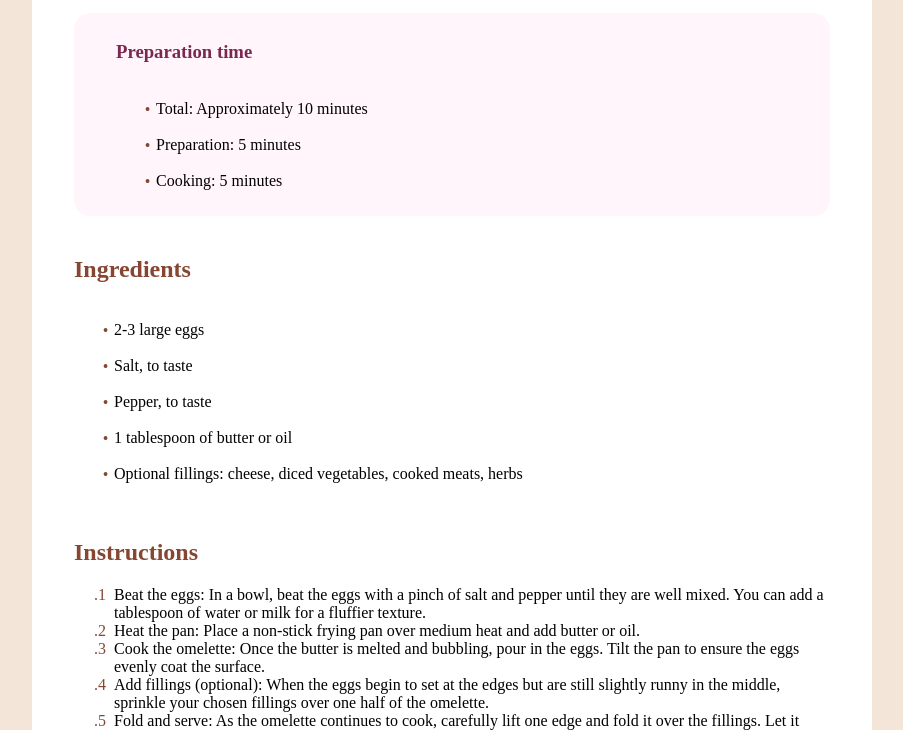
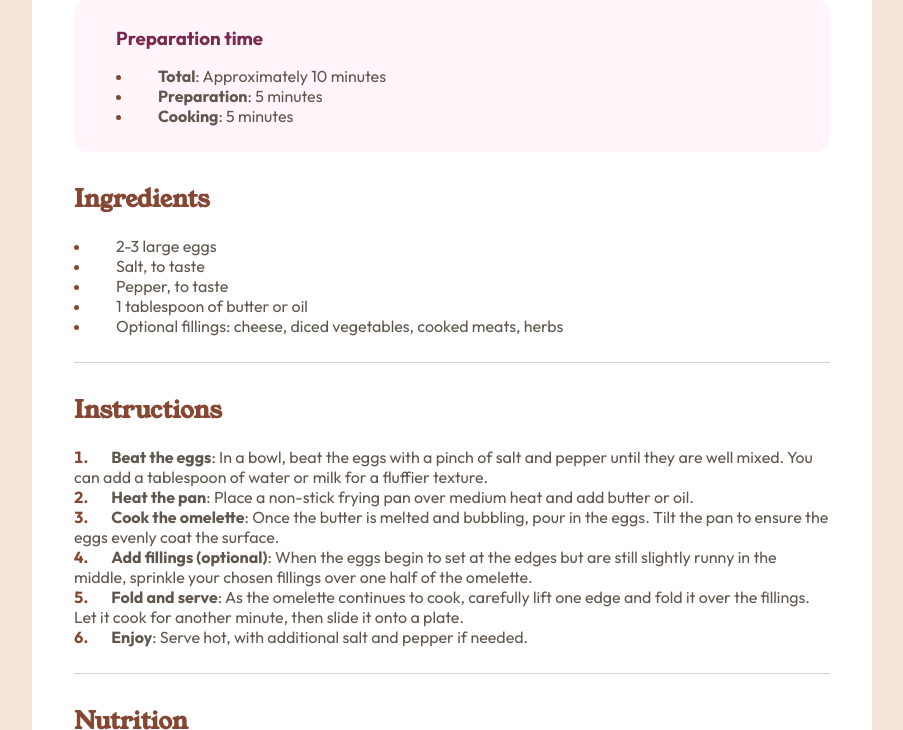
Before and after one commit to shonczinner/recipe-page-main, a plain HTML site: page index.html in a window 1280 px wide. Shown: the part 649-1379 px from the top of the page, without its empty margins (188-1091 px from the left). Drawn offline with Linux system fonts and the light colour scheme.

Commit message:
Solution

```diff
--- a/index.html
+++ b/index.html
@@ -26,13 +26,13 @@
     <div id="prep-time-container">
       <h3>Preparation time</h3>
       <ul>
-        <li>Total: Approximately 10 minutes</li>
-        <li>Preparation: 5 minutes</li>
-        <li>Cooking: 5 minutes</li>
+        <li><b>Total</b>: Approximately 10 minutes</li>
+        <li><b>Preparation</b>: 5 minutes</li>
+        <li><b>Cooking</b>: 5 minutes</li>
       </ul>
     </div>
 
-    <div>
+    <div style="border-bottom:solid lightgrey 1px">
       <h2>Ingredients</h2>
       <ul>
         <li>2-3 large eggs</li>
@@ -43,24 +43,24 @@
       </ul>
     </div>
 
-  <div>
+  <div style="border-bottom:solid lightgrey 1px">
     <h2>Instructions</h2>
     <ol>
-      <li>Beat the eggs: In a bowl, beat the eggs with a pinch of salt and pepper until they are well mixed.
+      <li><b>Beat the eggs</b>: In a bowl, beat the eggs with a pinch of salt and pepper until they are well mixed.
       You can add a tablespoon of water or milk for a fluffier texture.</li>
 
-      <li>Heat the pan: Place a non-stick frying pan over medium heat and add butter or oil.</li>
+      <li><b>Heat the pan</b>: Place a non-stick frying pan over medium heat and add butter or oil.</li>
 
-      <li>Cook the omelette: Once the butter is melted and bubbling, pour in the eggs. Tilt the pan to ensure
+      <li><b>Cook the omelette</b>: Once the butter is melted and bubbling, pour in the eggs. Tilt the pan to ensure
       the eggs evenly coat the surface.</li>
 
-      <li>Add fillings (optional): When the eggs begin to set at the edges but are still slightly runny in the
+      <li><b>Add fillings (optional)</b>: When the eggs begin to set at the edges but are still slightly runny in the
       middle, sprinkle your chosen fillings over one half of the omelette.</li>
 
-      <li>Fold and serve: As the omelette continues to cook, carefully lift one edge and fold it over the
+      <li><b>Fold and serve</b>: As the omelette continues to cook, carefully lift one edge and fold it over the
       fillings. Let it cook for another minute, then slide it onto a plate.</li>
 
-      <li>Enjoy: Serve hot, with additional salt and pepper if needed.</li>
+      <li><b>Enjoy</b>: Serve hot, with additional salt and pepper if needed.</li>
     </ol>
   </div>
   <div>
--- a/styles.css
+++ b/styles.css
@@ -1,4 +1,14 @@
 .attribution {visibility: hidden;}
+
+@font-face {
+    font-family: outfit;
+    src: url(assets/fonts/outfit/Outfit-VariableFont_wght.ttf);
+  }
+
+@font-face {
+font-family: young;
+src: url(assets/fonts/young-serif/YoungSerif-Regular.ttf);
+}
 
 :root {
     --Nutmeg: hsl(14, 45%, 36%);
@@ -16,17 +26,21 @@ body {
     background-color:  white    ;
     padding: 0px;
     margin:0px;
+    font-family:outfit;
+    color: var(--WengeBrown);
 }
 
 #recipe-container >*:not(img){
-    padding-left: 5%;
-    padding-right: 5%;
+    margin-left: 5%;
+    margin-right: 5%;
     padding-top: 10px;
     padding-bottom: 10px;
 }
 
+
 h3{
-    color:var(--DarkRaspberry)
+    color:var(--DarkRaspberry);
+    margin-bottom:0;
 }
 
 
@@ -45,35 +59,37 @@ th{
     font-weight:normal;
 }
 
-ul li{
-    list-style: none;
+
+
+li::marker{
+    color: var(--Nutmeg);
+    font-weight: bold;
 }
 
-ul li:before{
-    content: '\2022';
-    color: var(--Nutmeg);
-    display: block;
-    height: 5;
-    width: 5;
-    left: -0.7em;
-    top: 1.2em;
-    position: relative;
+li:before{
+    content: "";
+    padding-left: 20px;
 }
 
-ol {list-style: none; counter-reset: li}
-
-ol li{
-    counter-increment: li
+ol,ul{
+    list-style-position: inside;
+    padding-left: 0;
 }
 
-ol li:before{
-    content: counter(li)"."; color: var(--Nutmeg);
-        display: inline-block; width: 1em; margin-left: -1.5em;
-        margin-right: 0.5em; text-align: right; direction: rtl
+
+
+h1{
+    color: black;
+    margin: 0;
 }
+
 
 td{
     font-weight:bold;
+}
+
+h1, h2{
+    font-family: young;
 }
 
 h2, td{
@@ -81,14 +97,26 @@ h2, td{
 }
 
 #prep-time-container{
-    margin-left: 5%;
-    margin-right: 5%;
-    margin-top: 10px;
-    margin-bottom: 10px;
+    padding-left: 5%;
+    padding-right: 5%;
+    padding-top: 5px;
+    padding-bottom: 5px;
     background-color:var(--RoseWhite);
     border-radius: 1rem;
 }
 
+tr > * {
+    padding-top:10px;
+    padding-bottom:10px;
+    border-bottom: 1px solid lightgrey;
+}
+
+
+
+tr:last-child > *
+{
+   border-bottom: none;
+}
 
 @media screen and (min-width: 400px) {
     body {
@@ -117,7 +145,4 @@ h2, td{
         width:90%;
         border-radius:1rem;
     }
-
-
-
 }
```
Also changed, not shown: screenshot.PNG (added), 3 other files.
